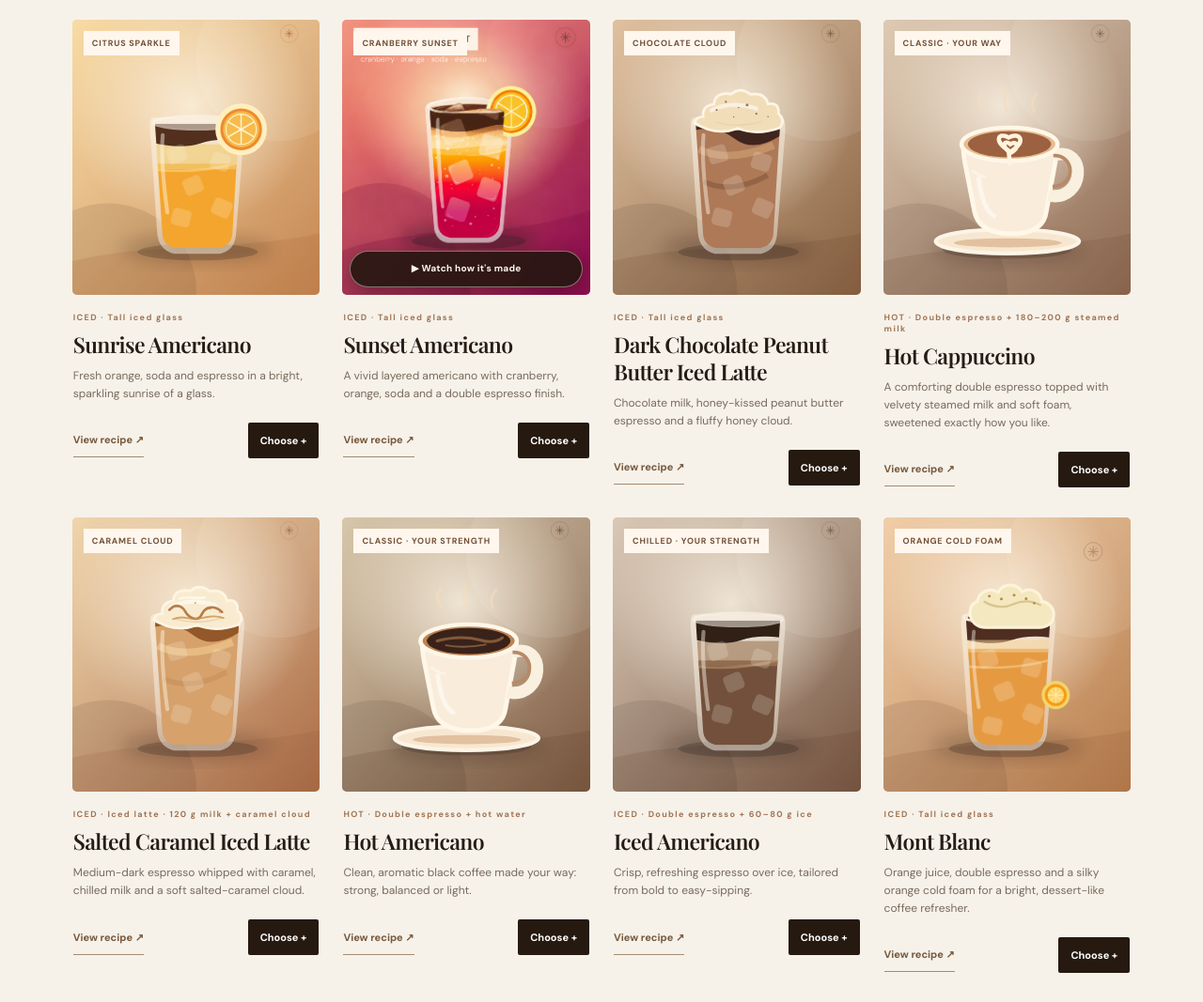
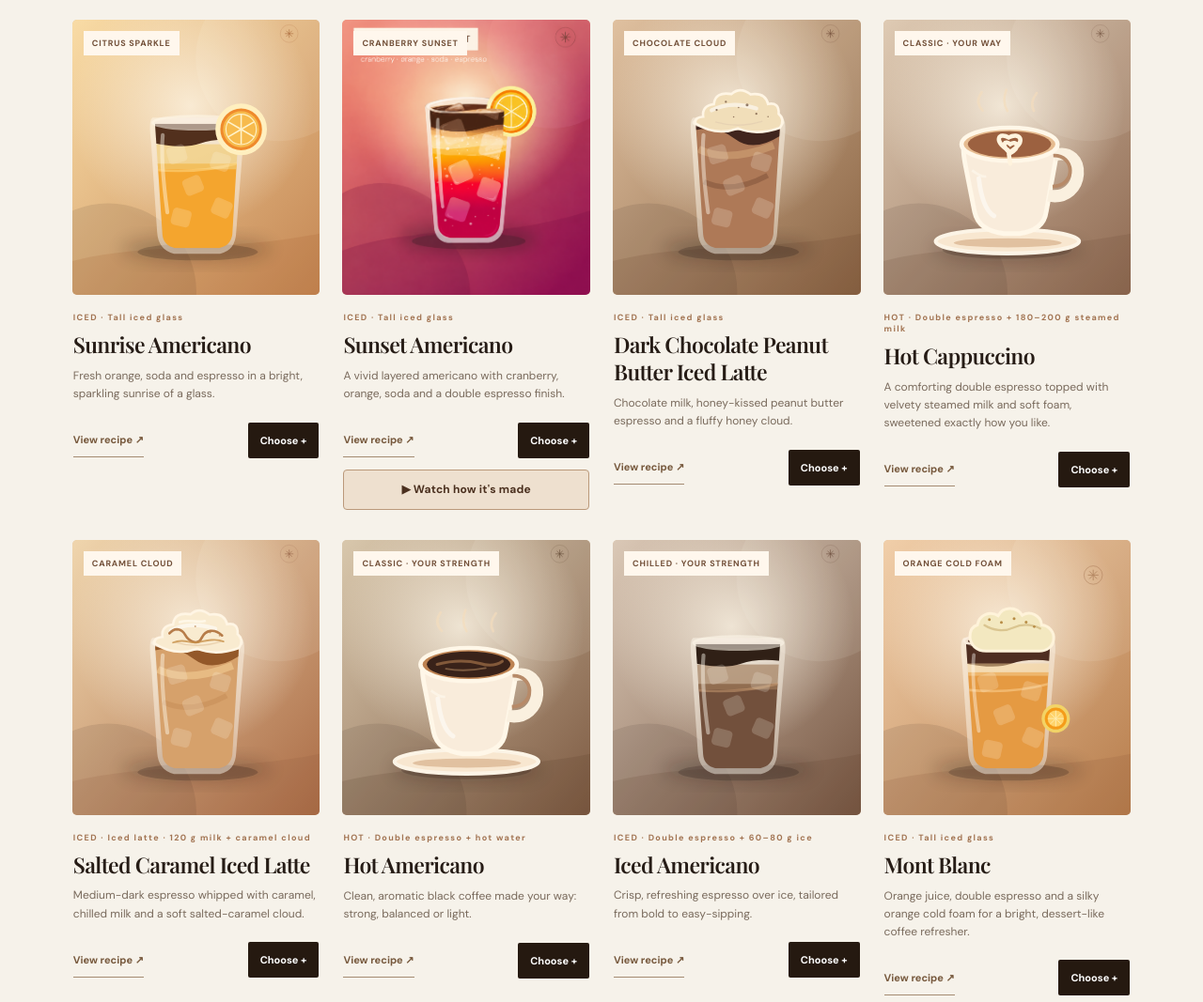
Before and after one commit to souravdash1504/dashofespresso, a plain HTML site: page index.html in a window 1280 px wide. Shown: the part 1575-2642 px from the top of the page at 94% size. Drawn offline with nearby package versions, Linux system fonts and the light colour scheme.

Commit message:
video update

```diff
--- a/app.js
+++ b/app.js
@@ -143,13 +143,6 @@
       const photo = el("div", "drink-photo");
       photo.append(createImage(drink.image, `Coffee drink: ${drink.name}`, "drink-image"));
       if (drink.badge) photo.append(el("span", "drink-badge", drink.badge));
-      if (videoFor(drink)) {
-        const play = el("button", "drink-video-button", "▶  Watch how it's made");
-        play.type = "button";
-        play.setAttribute("aria-label", `Watch how ${drink.name} is made`);
-        play.addEventListener("click", () => openCoffeeVideo(drink));
-        photo.append(play);
-      }
       card.append(photo);
       const info = el("div", "drink-info");
       appendText(info, "p", "drink-category", (drink.categories || ["Coffee"])[0].toUpperCase() + " · " + (drink.serve || "300 ml"));
@@ -162,7 +155,16 @@
       const orderBtn = el("button", "order-button", "Choose +"); orderBtn.type="button";
       orderBtn.setAttribute("aria-label", `Choose ${drink.name}`);
       orderBtn.addEventListener("click", () => openOrder(drink));
-      actions.append(recipeBtn, orderBtn); info.append(actions); card.append(info);
+      actions.append(recipeBtn, orderBtn);
+      info.append(actions);
+      if (videoFor(drink)) {
+        const videoBtn = el("button", "watch-video-inline", "▶  Watch how it's made");
+        videoBtn.type = "button";
+        videoBtn.setAttribute("aria-label", `Watch how ${drink.name} is made`);
+        videoBtn.addEventListener("click", () => openCoffeeVideo(drink));
+        info.append(videoBtn);
+      }
+      card.append(info);
       card.style.setProperty("--index", Math.min(index, 8));
       grid.append(card);
     });
--- a/video-player.css
+++ b/video-player.css
@@ -27,3 +27,28 @@
 .coffee-video-frame video{display:block;width:auto;max-width:100%;max-height:min(69dvh,650px);aspect-ratio:512/910;border-radius:8px;background:#120c08;object-fit:contain}
 .coffee-video-caption{margin:0;color:#cfb79c;font-size:12px;text-align:center}
 @media(prefers-reduced-motion:reduce){.drink-video-button{transition:none;transform:none}}
+
+/* Visible, accessible video action below the existing recipe and order controls. */
+.drink-info .watch-video-inline {
+  display: inline-flex;
+  align-items: center;
+  justify-content: center;
+  width: 100%;
+  min-height: 43px;
+  margin-top: 12px;
+  padding: 11px 14px;
+  background: #eee0cf;
+  border: 1px solid #bb997a;
+  border-radius: 4px;
+  color: #4b301f;
+  font: 700 12px/1.3 'DM Sans', Arial, sans-serif;
+  letter-spacing: .015em;
+  cursor: pointer;
+  transition: background-color .2s ease, transform .2s ease;
+}
+.drink-info .watch-video-inline:hover {background: #dfc9ad; transform: translateY(-2px)}
+.drink-info .watch-video-inline:focus-visible {outline: 3px solid #8b603c; outline-offset: 3px}
+@media(max-width:760px) {
+  .drink-info .watch-video-inline {margin-top: 10px; padding: 10px 5px; font-size: 10px; min-height: 42px}
+}
+@media(prefers-reduced-motion:reduce) { .drink-info .watch-video-inline {transition:none;transform:none} }
```
Also changed, not shown: README-START-HERE.txt.
